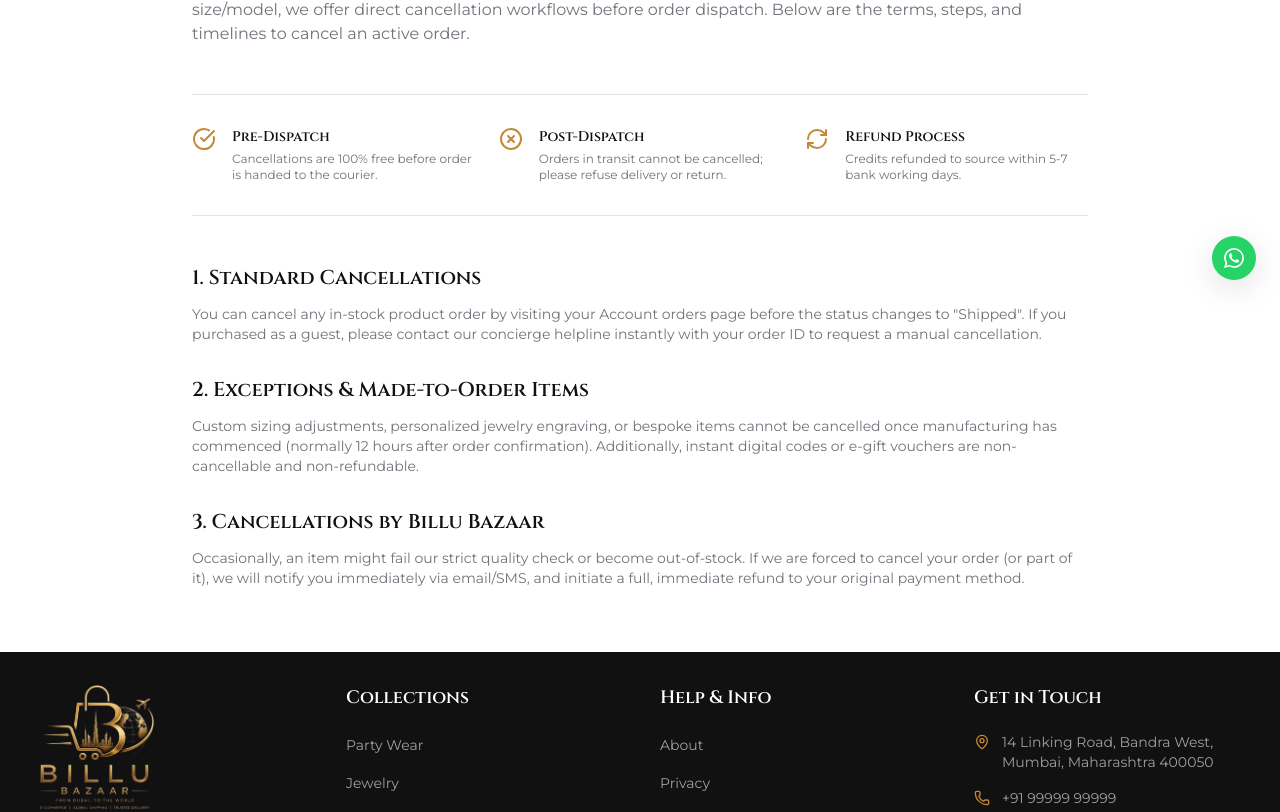
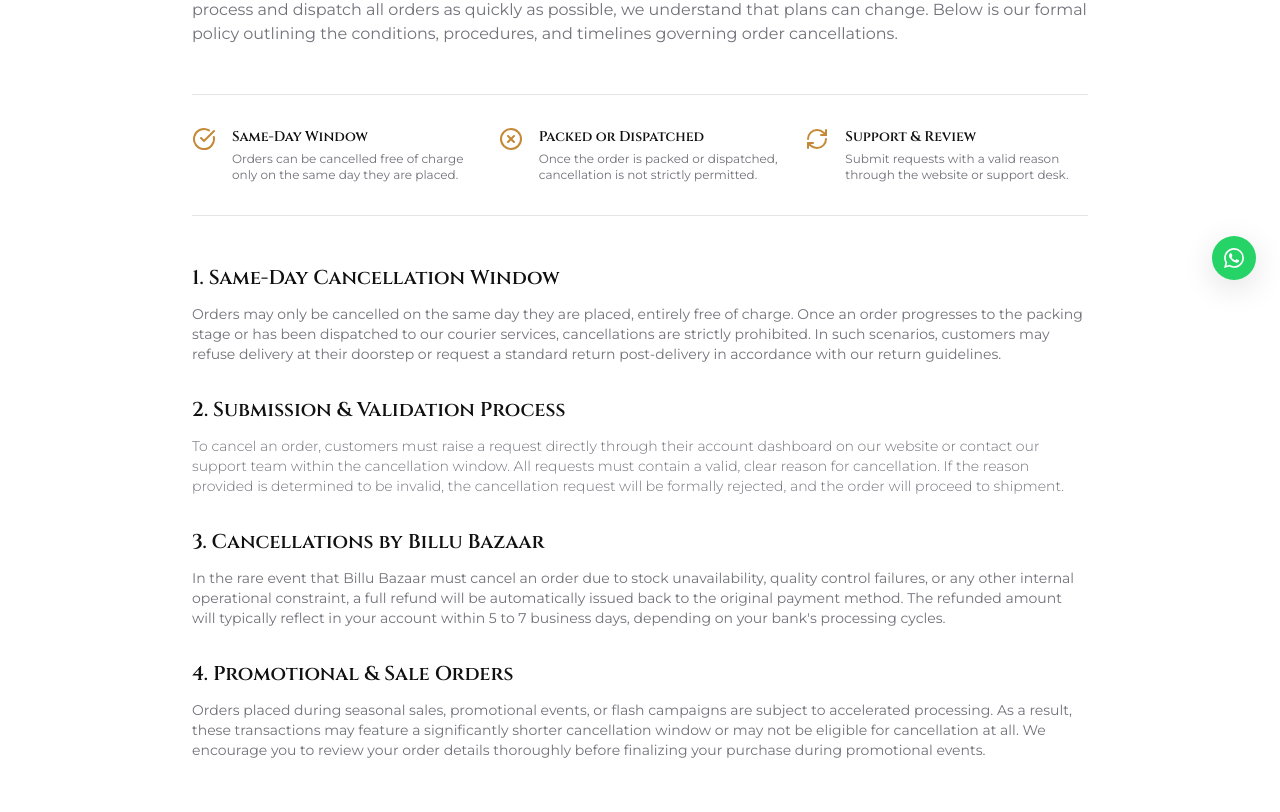
Before and after one commit to imharish05/Billu-Bazzar, a React (Vite) app in the folder Client/: page /cancellation in a window 1280 px wide. Shown: the part 496-1308 px from the top of the page. Built offline with nearby package versions, Linux system fonts and the light colour scheme; no server answers.

Commit message:
Changes in the policy sections

```diff
--- a/Client/src/pages/CancellationPage.jsx
+++ b/Client/src/pages/CancellationPage.jsx
@@ -38,7 +38,7 @@
             <span className="text-xs font-semibold text-brand-gold tracking-widest uppercase block">Order Control</span>
             <h2 className="font-playfair text-3xl font-bold text-brand-text">Flexible Order Management</h2>
             <p className="text-brand-grey text-sm md:text-base leading-relaxed">
-              We understand that plans can change. Whether you made an accidental purchase or selected an incorrect size/model, we offer direct cancellation workflows before order dispatch. Below are the terms, steps, and timelines to cancel an active order.
+              We are committed to providing a transparent and seamless order management experience. While we strive to process and dispatch all orders as quickly as possible, we understand that plans can change. Below is our formal policy outlining the conditions, procedures, and timelines governing order cancellations.
             </p>
           </motion.div>
 
@@ -46,45 +46,52 @@
             <div className="flex gap-4">
               <CheckCircle className="text-brand-gold w-6 h-6 flex-shrink-0" />
               <div>
-                <h4 className="font-playfair text-sm font-semibold text-brand-text mb-1">Pre-Dispatch</h4>
-                <p className="text-brand-grey text-xs">Cancellations are 100% free before order is handed to the courier.</p>
+                <h4 className="font-playfair text-sm font-semibold text-brand-text mb-1">Same-Day Window</h4>
+                <p className="text-brand-grey text-xs">Orders can be cancelled free of charge only on the same day they are placed.</p>
               </div>
             </div>
             <div className="flex gap-4">
               <XCircle className="text-brand-gold w-6 h-6 flex-shrink-0" />
               <div>
-                <h4 className="font-playfair text-sm font-semibold text-brand-text mb-1">Post-Dispatch</h4>
-                <p className="text-brand-grey text-xs">Orders in transit cannot be cancelled; please refuse delivery or return.</p>
+                <h4 className="font-playfair text-sm font-semibold text-brand-text mb-1">Packed or Dispatched</h4>
+                <p className="text-brand-grey text-xs">Once the order is packed or dispatched, cancellation is not strictly permitted.</p>
               </div>
             </div>
             <div className="flex gap-4">
               <RefreshCw className="text-brand-gold w-6 h-6 flex-shrink-0" />
               <div>
-                <h4 className="font-playfair text-sm font-semibold text-brand-text mb-1">Refund Process</h4>
-                <p className="text-brand-grey text-xs">Credits refunded to source within 5-7 bank working days.</p>
+                <h4 className="font-playfair text-sm font-semibold text-brand-text mb-1">Support & Review</h4>
+                <p className="text-brand-grey text-xs">Submit requests with a valid reason through the website or support desk.</p>
               </div>
             </div>
           </div>
 
           <div className="space-y-8">
             <section className="space-y-3">
-              <h3 className="font-playfair text-xl font-semibold text-brand-text">1. Standard Cancellations</h3>
+              <h3 className="font-playfair text-xl font-semibold text-brand-text">1. Same-Day Cancellation Window</h3>
               <p className="text-brand-grey text-xs md:text-sm leading-relaxed">
-                You can cancel any in-stock product order by visiting your Account orders page before the status changes to "Shipped". If you purchased as a guest, please contact our concierge helpline instantly with your order ID to request a manual cancellation.
+                Orders may only be cancelled on the same day they are placed, entirely free of charge. Once an order progresses to the packing stage or has been dispatched to our courier services, cancellations are strictly prohibited. In such scenarios, customers may refuse delivery at their doorstep or request a standard return post-delivery in accordance with our return guidelines.
               </p>
             </section>
 
             <section className="space-y-3">
-              <h3 className="font-playfair text-xl font-semibold text-brand-text">2. Exceptions & Made-to-Order Items</h3>
-              <p className="text-brand-grey text-xs md:text-sm leading-relaxed">
-                Custom sizing adjustments, personalized jewelry engraving, or bespoke items cannot be cancelled once manufacturing has commenced (normally 12 hours after order confirmation). Additionally, instant digital codes or e-gift vouchers are non-cancellable and non-refundable.
+              <h3 className="font-playfair text-xl font-semibold text-brand-text">2. Submission & Validation Process</h3>
+              <p className="text-brand-grey text-xs md:text-sm leading-relaxed font-light">
+                To cancel an order, customers must raise a request directly through their account dashboard on our website or contact our support team within the cancellation window. All requests must contain a valid, clear reason for cancellation. If the reason provided is determined to be invalid, the cancellation request will be formally rejected, and the order will proceed to shipment.
               </p>
             </section>
 
             <section className="space-y-3">
               <h3 className="font-playfair text-xl font-semibold text-brand-text">3. Cancellations by Billu Bazaar</h3>
               <p className="text-brand-grey text-xs md:text-sm leading-relaxed">
-                Occasionally, an item might fail our strict quality check or become out-of-stock. If we are forced to cancel your order (or part of it), we will notify you immediately via email/SMS, and initiate a full, immediate refund to your original payment method.
+                In the rare event that Billu Bazaar must cancel an order due to stock unavailability, quality control failures, or any other internal operational constraint, a full refund will be automatically issued back to the original payment method. The refunded amount will typically reflect in your account within 5 to 7 business days, depending on your bank's processing cycles.
+              </p>
+            </section>
+
+            <section className="space-y-3">
+              <h3 className="font-playfair text-xl font-semibold text-brand-text">4. Promotional & Sale Orders</h3>
+              <p className="text-brand-grey text-xs md:text-sm leading-relaxed">
+                Orders placed during seasonal sales, promotional events, or flash campaigns are subject to accelerated processing. As a result, these transactions may feature a significantly shorter cancellation window or may not be eligible for cancellation at all. We encourage you to review your order details thoroughly before finalizing your purchase during promotional events.
               </p>
             </section>
           </div>
--- a/Client/src/pages/ReturnsPage.jsx
+++ b/Client/src/pages/ReturnsPage.jsx
@@ -21,7 +21,7 @@
             <span className="text-brand-text">Returns & Refunds</span>
           </nav>
           <h1 className="font-playfair text-h2 font-bold text-brand-text">Returns & Refunds</h1>
-          <p className="text-brand-grey text-sm mt-1">Our comprehensive 14-day hassle-free return policy.</p>
+          <p className="text-brand-grey text-sm mt-1">Our 24-hour return policy for damaged, incorrect, or mismatched orders.</p>
         </div>
       </div>
 
@@ -36,57 +36,61 @@
             className="space-y-6"
           >
             <span className="text-xs font-semibold text-brand-gold tracking-widest uppercase block">Our Guarantee</span>
-            <h2 className="font-playfair text-3xl font-bold text-brand-text">Complete Peace of Mind</h2>
+            <h2 className="font-playfair text-3xl font-bold text-brand-text">Returns & Refunds Policy</h2>
             <p className="text-brand-grey text-sm md:text-base leading-relaxed">
-              We stand behind the quality of every product we curate. If you are not completely satisfied with your purchase, we offer a 14-day returns policy for most items. Our concierge team will arrange a reverse pickup from your address at no additional shipping cost.
+              We are committed to delivering products of the highest standard. However, if your order is damaged, incorrect, or deviates significantly from its description, we support returns within a strict 24-hour window from delivery. Below are the specific eligibility requirements, exclusions, and processing steps for returns and refunds.
             </p>
           </motion.div>
 
           <div className="grid grid-cols-1 md:grid-cols-4 gap-6 border-y border-brand-light py-8 my-10 text-center md:text-left">
             <div className="space-y-2">
               <RefreshCcw className="text-brand-gold w-8 h-8 mx-auto md:mx-0" />
-              <h4 className="font-playfair text-sm font-semibold text-brand-text">14-Day Window</h4>
-              <p className="text-brand-grey text-xs">Initiate a return within 14 days of order delivery.</p>
+              <h4 className="font-playfair text-sm font-semibold text-brand-text">24-Hour Window</h4>
+              <p className="text-brand-grey text-xs">Initiate a return request within 24 hours of successful delivery.</p>
             </div>
             <div className="space-y-2">
               <CheckCircle2 className="text-brand-gold w-8 h-8 mx-auto md:mx-0" />
-              <h4 className="font-playfair text-sm font-semibold text-brand-text">Free Pickups</h4>
-              <p className="text-brand-grey text-xs">Reverse courier collection arranged right at your doorstep.</p>
+              <h4 className="font-playfair text-sm font-semibold text-brand-text">Eligible Issues</h4>
+              <p className="text-brand-grey text-xs">Valid for products that are damaged, incorrect, or mismatched.</p>
             </div>
             <div className="space-y-2">
               <FileText className="text-brand-gold w-8 h-8 mx-auto md:mx-0" />
-              <h4 className="font-playfair text-sm font-semibold text-brand-text">Easy Steps</h4>
-              <p className="text-brand-grey text-xs">Request a return directly from your Account dashboard.</p>
+              <h4 className="font-playfair text-sm font-semibold text-brand-text">Pickup Service</h4>
+              <p className="text-brand-grey text-xs">Reverse collection is arranged directly by us at no shipping cost.</p>
             </div>
             <div className="space-y-2">
               <HelpCircle className="text-brand-gold w-8 h-8 mx-auto md:mx-0" />
-              <h4 className="font-playfair text-sm font-semibold text-brand-text">Fast Refunds</h4>
-              <p className="text-brand-grey text-xs">Credits processed within 3 days of warehouse inspection.</p>
+              <h4 className="font-playfair text-sm font-semibold text-brand-text">5-7 Day Refunds</h4>
+              <p className="text-brand-grey text-xs">Refunds are credited back to the source account after inspection.</p>
             </div>
           </div>
 
           <div className="space-y-8">
             <section className="space-y-3">
-              <h3 className="font-playfair text-xl font-semibold text-brand-text">1. Return Guidelines</h3>
+              <h3 className="font-playfair text-xl font-semibold text-brand-text">1. Return Eligibility & Window</h3>
               <p className="text-brand-grey text-xs md:text-sm leading-relaxed">
-                To qualify for a refund, the returned item must be in its original, unused condition, with all branding tags, security loops, and user manuals intact.
-                - **Apparel**: Must be unworn, unwashed, and free of cosmetics or scent.
-                - **Electronics**: Must be in the original box with security seals unbroken.
-                - **Beauty**: Skincare and makeup are non-returnable once the protective outer plastic seal is opened due to hygiene standards.
+                We offer a strict 24-hour return window from the date and time of successful delivery. Returns are accepted only if the product received is physically damaged or defective at the time of arrival, if a completely wrong product has been delivered, or if the product is significantly different from its description on our website. Customers must submit their return requests, accompanied by necessary proof (such as unboxing videos or images), within this 24-hour period.
               </p>
             </section>
 
             <section className="space-y-3">
-              <h3 className="font-playfair text-xl font-semibold text-brand-text">2. How to Request a Return</h3>
+              <h3 className="font-playfair text-xl font-semibold text-brand-text">2. Exclusions & Non-Returnable Items</h3>
               <p className="text-brand-grey text-xs md:text-sm leading-relaxed font-light">
-                Log into your account, visit "My Orders", select the specific order, and click "Return". Choose the items and select a reason. A return shipping label and pickup schedule will be sent to you automatically. If you purchased as a guest, please reach out via email or call us directly.
+                Products are ineligible for return under any of the following conditions: if the product has been used, altered, or if the original Billu Bazaar security seal is broken; if the original packaging, brand tags, instruction manuals, or accessories are missing; or if the item belongs to a non-returnable category for hygiene reasons, which includes perfumes, innerwear, and personal care products. Additionally, any products explicitly designated as 'Non-Returnable' on their respective product details page cannot be returned.
               </p>
             </section>
 
             <section className="space-y-3">
-              <h3 className="font-playfair text-xl font-semibold text-brand-text">3. Refund Processing</h3>
+              <h3 className="font-playfair text-xl font-semibold text-brand-text">3. Return Pickup & Logistics</h3>
               <p className="text-brand-grey text-xs md:text-sm leading-relaxed">
-                Once we receive your return at our warehouse, it will undergo a strict quality check. Upon approval, we will process your refund immediately. Cash on Delivery (COD) orders will be refunded via bank transfer (you will be asked for account details), while prepaid orders will be refunded back to the source account (card, net banking, or UPI).
+                Once your return request is validated and approved, our logistics team will coordinate the return shipment. Return pickup will be arranged and handled directly by Billu Bazaar's courier partners. Customers do not need to ship items independently. Please ensure the product is packed securely in its original packaging along with all documentation for the courier representative.
+              </p>
+            </section>
+
+            <section className="space-y-3">
+              <h3 className="font-playfair text-xl font-semibold text-brand-text">4. Refund Processing & Timelines</h3>
+              <p className="text-brand-grey text-xs md:text-sm leading-relaxed">
+                After the returned product is successfully received at our warehouse, it will undergo a comprehensive quality check and verification. Upon successful inspection, your refund will be processed within 5 to 7 business days. The refunded amount will be credited back to your original payment method (such as UPI, credit/debit card, or digital wallet). Cash on Delivery orders will be refunded via bank transfer to account details provided by the customer during the return workflow.
               </p>
             </section>
           </div>
```
Also changed, not shown: Client/src/pages/CheckoutPage.jsx (+2 -20 lines), Client/src/pages/PrivacyPage.jsx (+12 -12 lines).
